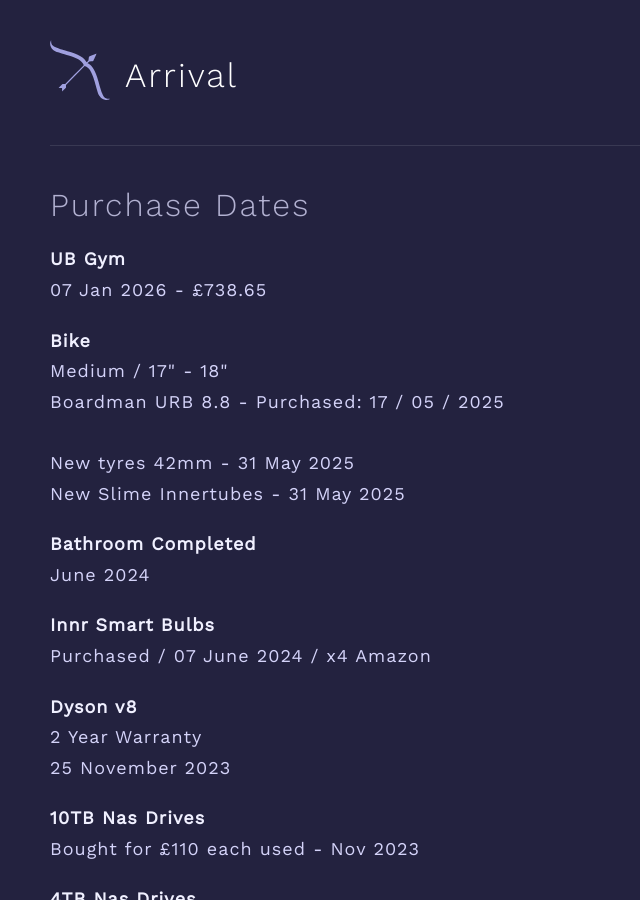
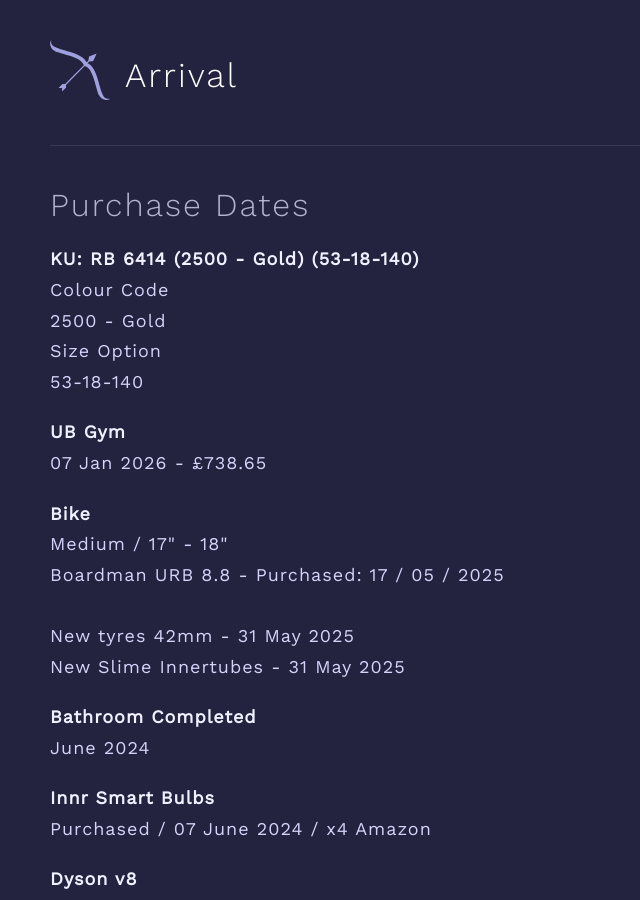
Before and after one commit to khxnter/arrival, a Jekyll site: the page built from purchase_dates.html, in a window 1280 px wide and 900 px high. Shown: the whole window, without its empty margins (0-640 px from the left). Built offline with Jekyll 4.4.1, drawn with Linux system fonts in a browser that asks for light colours.

Commit message:
adding raybans to notes

```diff
--- a/purchase_dates.html
+++ b/purchase_dates.html
@@ -3,6 +3,14 @@ layout: default
 title: ARRIVAL | Purchase Dates
 ---
     <h3>Purchase Dates</h3>
+
+    <p>
+        <strong>KU: RB 6414 (2500 - Gold) (53-18-140)</strong><br>
+        Colour Code<br>
+        2500 - Gold<br>
+        Size Option<br>
+        53-18-140
+    </p>
 
     <p>
         <strong>UB Gym</strong><br>
```
